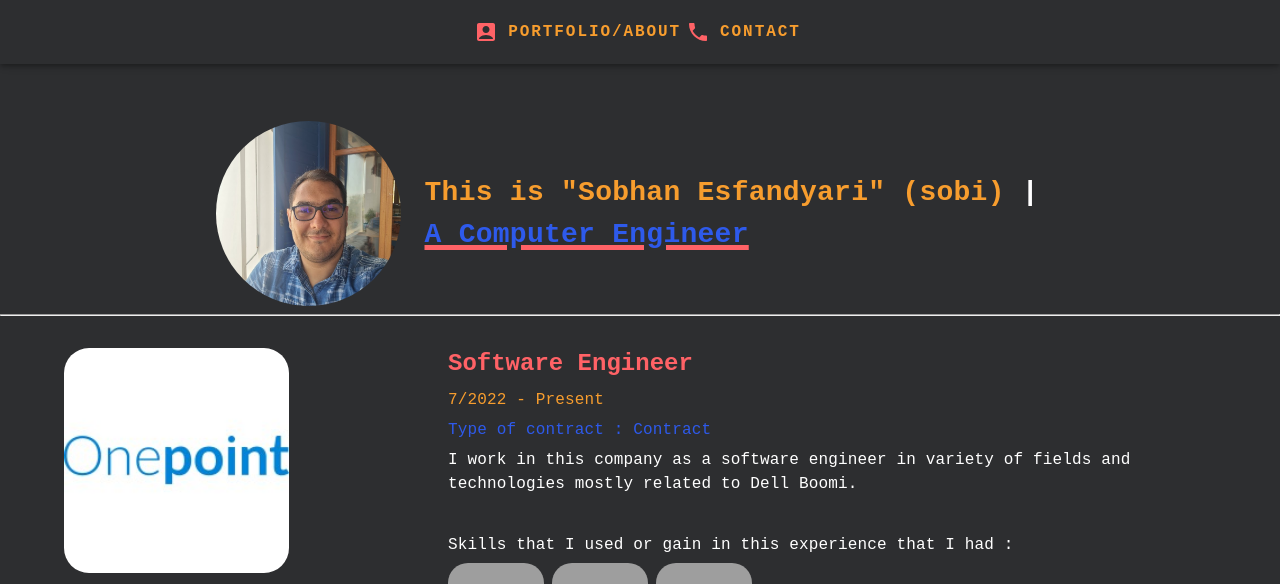
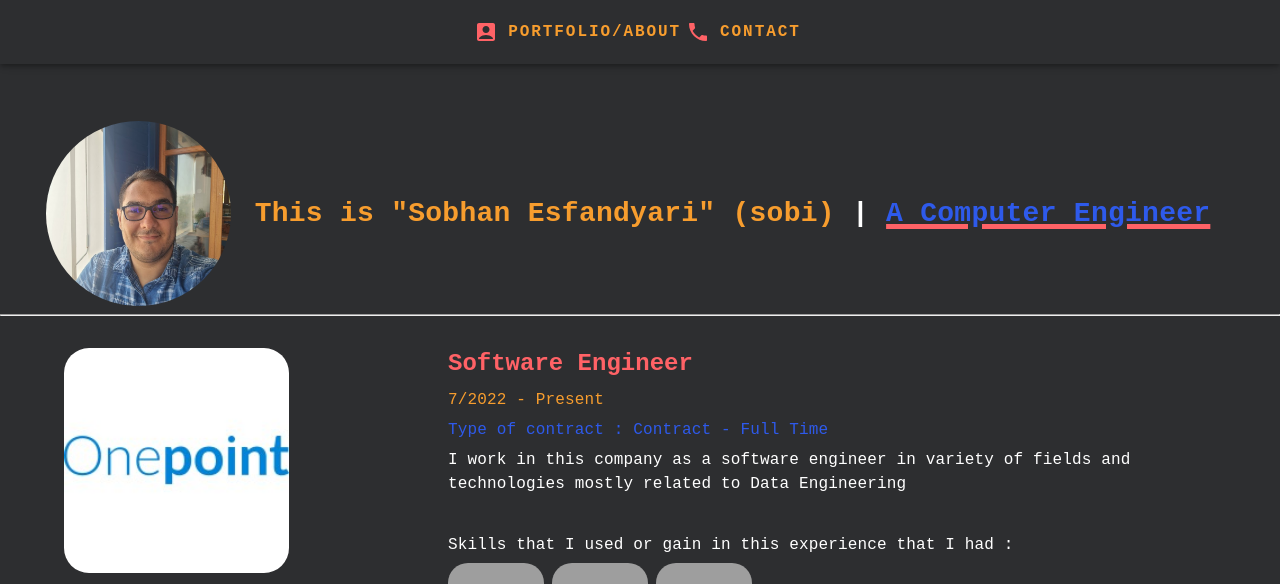
Before and after one commit to sobhanessi/sobhanessi.github.io, a Next.js app: page / in a window 1280 px wide. Shown: the top 584 px of the page. Built offline with nearby package versions, Linux system fonts and the light colour scheme; grey boxes are pictures that could not be loaded; a small style sheet from the web is missing.

Commit message:
fixed some issues and made it ready for the publish

```diff
--- a/pages/components/Footer.tsx
+++ b/pages/components/Footer.tsx
@@ -5,8 +5,6 @@ import GitHubIcon from "@mui/icons-material/GitHub";
 import LinkedInIcon from "@mui/icons-material/LinkedIn";
 
 function Footer(): JSX.Element {
-  const year = new Date().getUTCFullYear();
-
   return (
     <>
       <Divider />
@@ -35,7 +33,7 @@ function Footer(): JSX.Element {
             gutterBottom
             sx={{ fontFamily: FONT_FAMILY, fontWeight: "bold" }}
           >
-            SOBHAN ESFANDYARI | SOBHANESSI | DAWSHESSI 2018 - {year}
+            SOBHAN ESFANDYARI | SOBHANESSI | DAWSHESSI (2018 - present)
           </Typography>
           <Box sx={{ mb: 1 }}>
             <Typography
--- a/pages/components/Jobs.tsx
+++ b/pages/components/Jobs.tsx
@@ -7,8 +7,16 @@ function Jobs(): JSX.Element {
   return (
     <>
       {jobs.map((job) => (
-        <Grid container sx={{ mb: 4 }} key={job.title}>
-          <Grid item xs={12} sm={4} md={4} lg={4} xl={4} key={job.period}>
+        <Grid container sx={{ mb: 4 }} key={job.company + job.title + 1}>
+          <Grid
+            item
+            xs={12}
+            sm={4}
+            md={4}
+            lg={4}
+            xl={4}
+            key={job.company + job.title + 2}
+          >
             <Avatar
               src={`/pics/${job.image}`}
               alt={job.company}
@@ -22,7 +30,7 @@ function Jobs(): JSX.Element {
                 justifyContent: "center",
                 alignItems: "center",
               }}
-              key={job.title}
+              key={job.title + job.company + "pic"}
             />
           </Grid>
           <Grid
@@ -36,40 +44,40 @@ function Jobs(): JSX.Element {
             md={8}
             sm={8}
             xs={12}
-            key={job.contractType}
+            key={job.company + job.title + 3}
           >
             <Typography
               variant="h5"
-              component="div"
+              // component="div"
               color="#ff6266"
               gutterBottom
               sx={{ fontFamily: FONT_FAMILY, fontWeight: "bold" }}
-              key={job.title}
+              key={job.title + " in " + job.company}
             >
               {job.title}
             </Typography>
             <Typography
-              component="div"
+              // component="div"
               color="#f79d2e"
               gutterBottom
               sx={{ fontFamily: FONT_FAMILY }}
-              key={job.period}
+              key={job.company + job.period}
             >
               {job.period}
             </Typography>
             <Typography
-              component="div"
+              // component="div"
               color="#2e5aeb"
               gutterBottom
               sx={{ fontFamily: FONT_FAMILY }}
-              key={job.title + job.period}
+              key={job.company + job.title + job.period}
             >
               Type of contract : {job.contractType}
             </Typography>
             <Typography
               gutterBottom
               sx={{ color: "white", fontFamily: FONT_FAMILY }}
-              title={job.title + job.period + job.contractType}
+              key={job.title + job.period + job.contractType + job.period}
             >
               {job.description}
             </Typography>
@@ -77,13 +85,13 @@ function Jobs(): JSX.Element {
               <Typography
                 gutterBottom
                 sx={{ color: "white", fontFamily: FONT_FAMILY, mt: 4 }}
-                title={job.title + job.period + job.contractType}
+                key={job.title + job.period + job.contractType + 2}
               >
                 Skills that I used or gain in this experience that I had :
               </Typography>
             )}
 
-            <Grid>
+            <Grid key={job.company + job.title + 4}>
               {job.skills?.map((skill) => {
                 return (
                   <Grid
@@ -97,6 +105,7 @@ function Jobs(): JSX.Element {
                       display: "inline-block",
                       mr: 1,
                     }}
+                    key={skill.pic}
                   >
                     <Avatar
                       src={skill.pic}
@@ -107,7 +116,7 @@ function Jobs(): JSX.Element {
                         backgroundColor:
                           skill.name.length > 0 ? "white" : "relative",
                       }}
-                      key={skill.pic}
+                      key={skill.pic + 1}
                     />
                   </Grid>
                 );
--- a/pages/contact.tsx
+++ b/pages/contact.tsx
@@ -57,6 +57,7 @@ export default function contact(): JSX.Element {
           flexDirection: "column",
           backgroundColor: MAIN_COLOR,
           width: "100%",
+          height: "100%",
           pt: 20,
           pb: 10,
           justifyContent: "center",
@@ -173,7 +174,9 @@ export default function contact(): JSX.Element {
               <TableBody>
                 {rows.map((row, index) => (
                   <TableRow
-                    style={{ backgroundColor: index % 2 === 0 ? "gray" : "" }}
+                    style={{
+                      backgroundColor: index % 2 === 0 ? "gray" : "white",
+                    }}
                     key={row.day}
                   >
                     <TableCell
--- a/pages/index.tsx
+++ b/pages/index.tsx
@@ -40,20 +40,22 @@ export default function Index(): JSX.Element {
           pt: 15,
         }}
       >
-        <Grid item sx={{ width: 185, height: 185, mr: 3 }}>
+        <Grid item sx={{ width: 185, height: 185 }}>
           <Avatar
             alt="Sobhan Esfandyari"
             src="/pics/sobhanessi.jpg"
             sx={{ width: "100%", height: "100%" }}
           />
         </Grid>
-        <Grid item xs={6} lg={6} xl={6}>
+        <Grid item>
           <Typography
             color="#f79d2e"
             sx={{
               fontFamily: FONT_FAMILY,
               fontWeight: 700,
               fontSize: "1.75rem",
+              mr: 3,
+              ml: 3,
             }}
           >
             This is "Sobhan Esfandyari" (sobi){" "}
--- a/public/database/jobs.js
+++ b/public/database/jobs.js
@@ -2,10 +2,10 @@ const jobs = [
   {
     title: "Software Engineer",
     company: "OnePoint Ltd.",
-    contractType: "Contract",
+    contractType: "Contract - Full Time",
     period: "7/2022 - Present",
     description:
-      "I work in this company as a software engineer in variety of fields and technologies mostly related to Dell Boomi.",
+      "I work in this company as a software engineer in variety of fields and technologies mostly related to Data Engineering",
     image: "onepoint.jpeg",
     skills: [
       {
@@ -27,7 +27,8 @@ const jobs = [
       {
         name: "",
         pic: "https://img.shields.io/badge/mysql-%2300f.svg?style=for-the-badge&logo=mysql&logoColor=white",
-      },{
+      },
+      {
         name: "",
         pic: "https://img.shields.io/badge/Microsoft_SQL_Server-CC2927?style=for-the-badge&logo=microsoft-sql-server&logoColor=white",
       },
```
